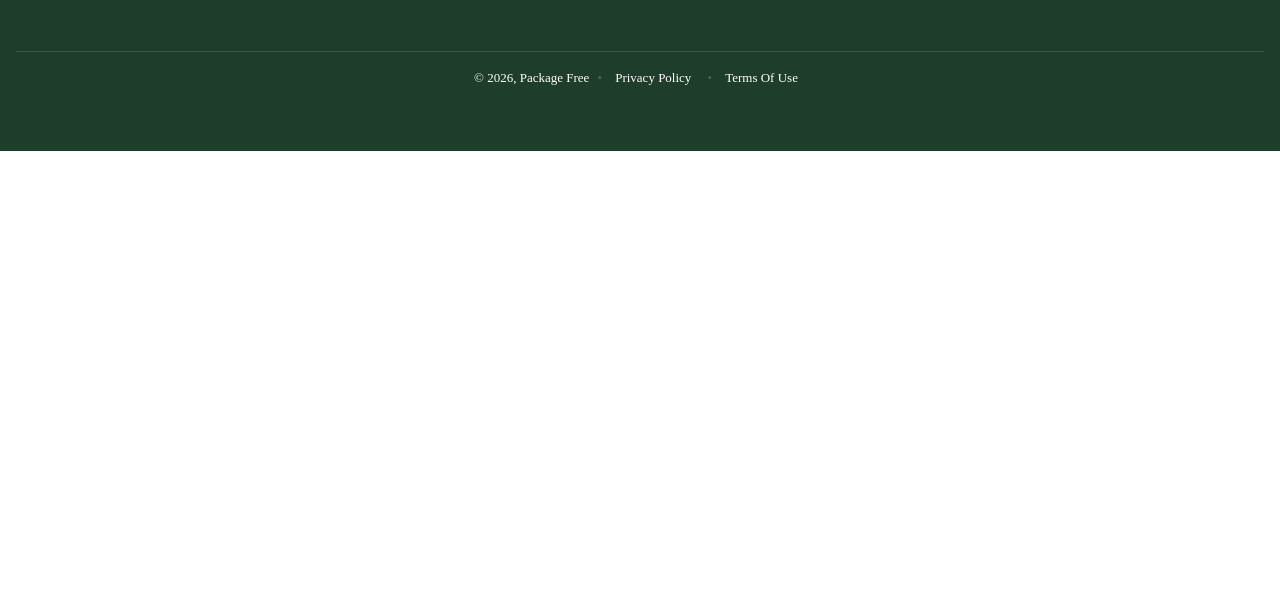
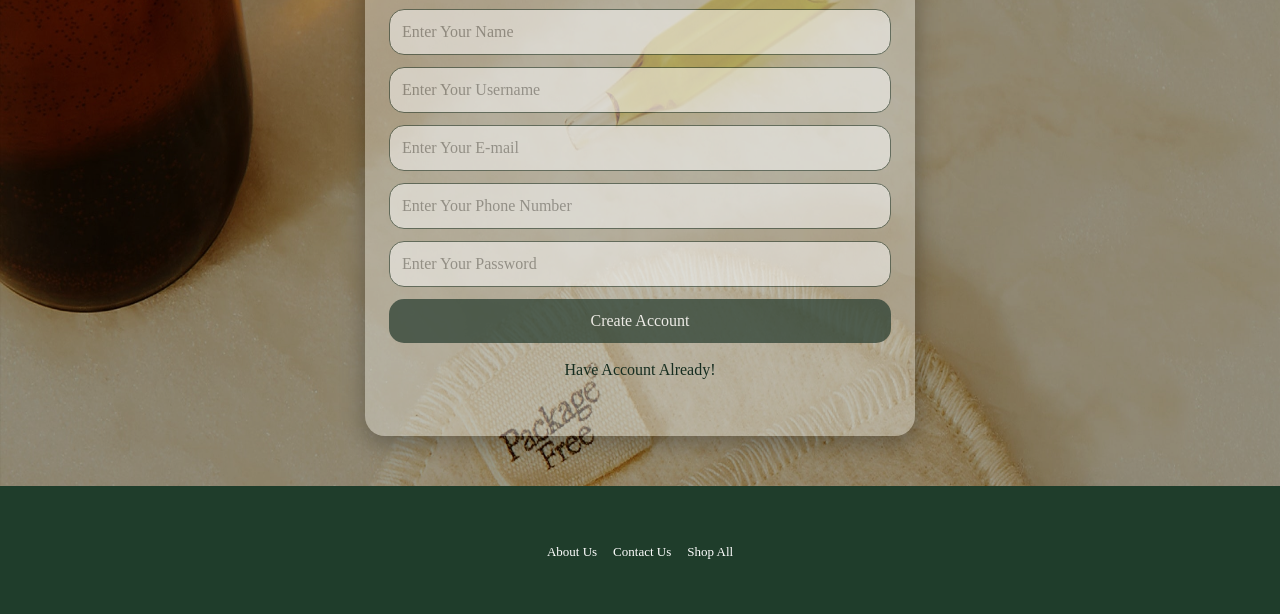
Before and after one commit to loay-ali/iti-group-project-1, a plain HTML site: page pages/register.html in a window 1280 px wide. Shown: the part 279-893 px from the top of the page. Before the commit the page ends 800 px from the top, so only its background shows below. Drawn offline with nearby package versions, Linux system fonts and the light colour scheme; files that its build step writes are made by us from their sources; a web font is replaced by a local one.

Commit message:
Update pages and add login/register

```diff
--- a/pages/register.html
+++ b/pages/register.html
@@ -1,15 +1,24 @@
-<!DOCTYPE html>
-<html>
+<!doctype html>
+<html lang="en">
   <head>
-    <title>Free Package Shop</title>
-    <meta charset = 'utf-8' />
-    <meta name = 'viewport' content = 'width=device-width,initial-scale=1.0' />
-    <link rel="stylesheet" href="https://cdn.jsdelivr.net/npm/bootstrap@4.6.2/dist/css/bootstrap.min.css" integrity="sha384-xOolHFLEh07PJGoPkLv1IbcEPTNtaed2xpHsD9ESMhqIYd0nLMwNLD69Npy4HI+N" crossorigin="anonymous" />
-    <link rel="stylesheet" href="https://cdn.jsdelivr.net/npm/bootstrap-icons@1.13.1/font/bootstrap-icons.min.css" />
-    <link rel = 'stylesheet' href = 'styling/main.css' />
+    <meta charset="UTF-8" />
+    <meta name="viewport" content="width=device-width, initial-scale=1.0" />
+    <title>Sign UP</title>
+    <link
+      rel="stylesheet"
+      href="https://cdn.jsdelivr.net/npm/bootstrap@4.6.2/dist/css/bootstrap.min.css"
+      integrity="sha384-xOolHFLEh07PJGoPkLv1IbcEPTNtaed2xpHsD9ESMhqIYd0nLMwNLD69Npy4HI+N"
+      crossorigin="anonymous"
+    />
+    <link
+      rel="stylesheet"
+      href="https://cdn.jsdelivr.net/npm/bootstrap-icons@1.13.1/font/bootstrap-icons.min.css"
+    />
+    <link rel="stylesheet" href="../styling/main.css" />
+    <link rel="stylesheet" href="../styling/register.css" />
   </head>
   <body>
-    <section id = 'above-header' class = 'text-center p-1 bg-primary'>
+     <section id = 'above-header' class = 'text-center p-1 bg-primary'>
       <a class = 'text-white'>Enjoy free domestic shipping on orders $65+</a>
     </section>
     <header class = 'd-flex align-items-center justify-content-between bg-secondary p-4'>
@@ -63,7 +72,7 @@
         </footer>
       </div>
 
-      <a href = 'index.html'><img src = 'images/logo.svg' width = '180' alt = "Website's Logo" /></a>
+      <a href = '../index.html'><img src = '../images/logo.svg' width = '180' alt = "Website's Logo" /></a>
 
       <ul class = 'd-flex p-0 m-0 list-unstyled' id = 'icon-list'>
         <li class = 'mx-2'>
@@ -126,7 +135,6 @@
           </tbody>
         </table>
 
-        <!-- You Might Also Like ( Product Card Is Required ) -->
 
         <footer id = 'cart-totals'>
           <div class = 'd-flex align-items-center justify-content-between'>
@@ -141,12 +149,52 @@
       </section>
     </header>
 
-    <main>
-
-      <!-- Main Content Here -->
-
-    </main>
-
+    <section class="hero">
+      <div class="overlay" aria-hidden="true"></div>
+      <div class="login-card" role="main" aria-labelledby="loginTitle">
+        <form action="./home.html">
+          <h1>Create Account</h1><br>
+          <!-- <h2 id="loginTitle">SIGN IN</h2> -->
+          <input
+            id="name"
+            type="text"
+            placeholder="Enter Your Name"
+            aria-label="Email"
+            required
+          />
+          <input
+            id="username"
+            type="text"
+            placeholder="Enter Your Username"
+            aria-label="Email"
+            required
+          />
+          <input
+            id="email"
+            type="email"
+            placeholder="Enter Your E-mail"
+            aria-label="Email"
+            required
+          />
+          <input
+            id="phone"
+            type="tel"
+            placeholder="Enter Your Phone Number"
+            aria-label="Email"
+            required
+          />
+          <input
+            id="password"
+            type="password"
+            placeholder="Enter Your Password"
+            aria-label="Password"
+            required
+          />
+          <button type="button" onclick="login()">Create Account </button>
+          <p><a href="./login.html">Have Account Already!</a></p>
+        </form>
+      </div>
+    </section>
     <footer class = 'bg-primary px-3 py-5'>
       <nav class = 'd-block d-md-flex justify-content-center align-items-center'>
         <a href = '#about-us' class = 'd-block d-md-inline mx-2 py-2 text-white'>About Us</a>
@@ -183,6 +231,17 @@
         </li>
       </ul>
     </footer>
-  <script src = "scripts/main.js"></script>
+
+    <script
+      src="https://code.jquery.com/jquery-3.5.1.slim.min.js"
+      integrity="sha384-DfXdz2htPH0lsSSs5nCTpuj/zy4C+OGpamoFVy38MVBnE+IbbVYUew+OrCXaRkfj"
+      crossorigin="anonymous"
+    ></script>
+    <script
+      src="https://cdn.jsdelivr.net/npm/bootstrap@4.6.2/dist/js/bootstrap.bundle.min.js"
+      integrity="sha384-Fy6S3B9q64WdZWQUiU+q4/2Lc9npb8tCaSX9FK7E8HnRr0Jz8D6OP9dO5Vg3Q9ct"
+      crossorigin="anonymous"
+    ></script>
+    <script src="../scripts/main.js"></script>
   </body>
 </html>
--- /dev/null
+++ b/styling/login.css
@@ -0,0 +1,85 @@
+* {
+  box-sizing: border-box;
+  margin: 0;
+  padding: 0;
+}
+
+.hero {
+  height: 100%;
+  background-image: url(../images/subscribe-primary-desktop\ \(1\).jpg);
+  background-repeat: no-repeat;
+  background-size: 100% 100%;
+  position: relative;
+  width: 100%;
+  height: 600px;
+  overflow: hidden;
+  display: flex;
+  align-items: center;
+  justify-content: center;
+}
+
+.overlay {
+  position: absolute;
+  inset: 0;
+  background: rgba(0, 0, 0, 0.4);
+  z-index: 1;
+}
+
+.login-card {
+  position: relative;
+  z-index: 2;
+  width: 500px;
+  height: 400px;
+  /* max-width: calc(100% - 40px); */
+  background: #ebebe366;
+  padding: 24px;
+  border-radius: 12px;
+  box-shadow: 0 8px 24px rgba(0, 0, 0, 0.3);
+  text-align: center;
+  display: flex;
+  justify-content: center;
+  align-items: center;
+}
+
+.login-card h1,
+h2 {
+  margin-bottom: 12px;
+  color: #2d4133;
+}
+.login-card input {
+  width: 100%;
+  padding: 10px 12px;
+  margin-bottom: 12px;
+  border-radius: 15px;
+  border: 1px solid;
+  outline: none;
+  color: #162d20;
+  opacity: 50%;
+}
+.login-card button {
+  width: 100%;
+  padding: 10px;
+  border: none;
+  border-radius: 15px;
+  background: #2d4133;
+  color: #fff;
+  opacity: 75%;
+  cursor: pointer;
+}
+.login-card button:hover {
+  opacity: 100%;
+}
+.login-card p {
+  margin-top: 15px;
+}
+.login-card p a {
+  color: #162d20;
+  text-decoration: none;
+}
+
+@media (max-height: 500px) {
+  .hero {
+    height: auto;
+    padding: 40px 0;
+  }
+}
--- /dev/null
+++ b/styling/register.css
@@ -0,0 +1,99 @@
+* {
+  box-sizing: border-box;
+  margin: 0;
+  padding: 0;
+}
+
+/* body,
+html {
+  height: 100%;
+
+  background-image: url(../images/subscribe-primary-desktop\ \(1\).jpg);
+  background-repeat: no-repeat;
+  background-size: 100% 100%;
+} */
+
+.hero {
+  height: 100%;
+  /* font-family:
+    "Trebuchet MS", "Lucida Sans Unicode", "Lucida Grande", "Lucida Sans",
+    Arial, sans-serif; */
+  background-image: url(../images/subscribe-primary-desktop\ \(1\).jpg);
+  background-repeat: no-repeat;
+  background-size: 100% 100%;
+  position: relative;
+  width: 100%;
+  height: 650px;
+  overflow: hidden;
+  display: flex;
+  align-items: center;
+  justify-content: center;
+}
+
+.overlay {
+  position: absolute;
+  inset: 0;
+  background: rgba(0, 0, 0, 0.4);
+  z-index: 1;
+}
+
+.login-card {
+  position: relative;
+  z-index: 2;
+  width: 550px;
+  height: 550px;
+  /* max-width: calc(100% - 40px); */
+  background: #ebebe366;
+  padding: 24px;
+  border-radius: 20px;
+  box-shadow: 0 8px 24px rgba(0, 0, 0, 0.3);
+  text-align: center;
+  display: flex;
+  justify-content: center;
+  align-items: center;
+  border-color: #162d20;
+}
+
+.login-card h1,
+h2 {
+  margin-bottom: 12px;
+  color: #2d4133;
+  font-weight:bold ;
+}
+.login-card input {
+  width: 100%;
+  padding: 10px 12px;
+  margin-bottom: 12px;
+  border-radius: 15px;
+  border: 1px solid;
+  outline: none;
+  color: #162d20;
+  opacity: 50%;
+}
+.login-card button {
+  width: 100%;
+  padding: 10px;
+  border: none;
+  border-radius: 15px;
+  background: #2d4133;
+  color: #fff;
+  opacity: 75%;
+  cursor: pointer;
+}
+.login-card button:hover {
+  opacity: 100%;
+}
+.login-card p {
+  margin-top: 15px;
+}
+.login-card p a {
+  color: #162d20;
+  text-decoration: none;
+}
+
+@media (max-height: 500px) {
+  .hero {
+    height: auto;
+    padding: 40px 0;
+  }
+}
```
Also changed, not shown: index.html (+2 -2 lines), pages/about-us.html (+5 -2 lines), pages/auth.html (+2 -2 lines), pages/contact-us.html (+2 -2 lines), pages/login.html (added, +228 -0 lines), pages/single-product.html (+2 -2 lines), images/living-sustainably-primary-desktop.jpg (added), images/pexels-mohammadabbasi-30238399.jpg.jpeg (added), images/subscribe-primary-desktop (1).jpg (added).
